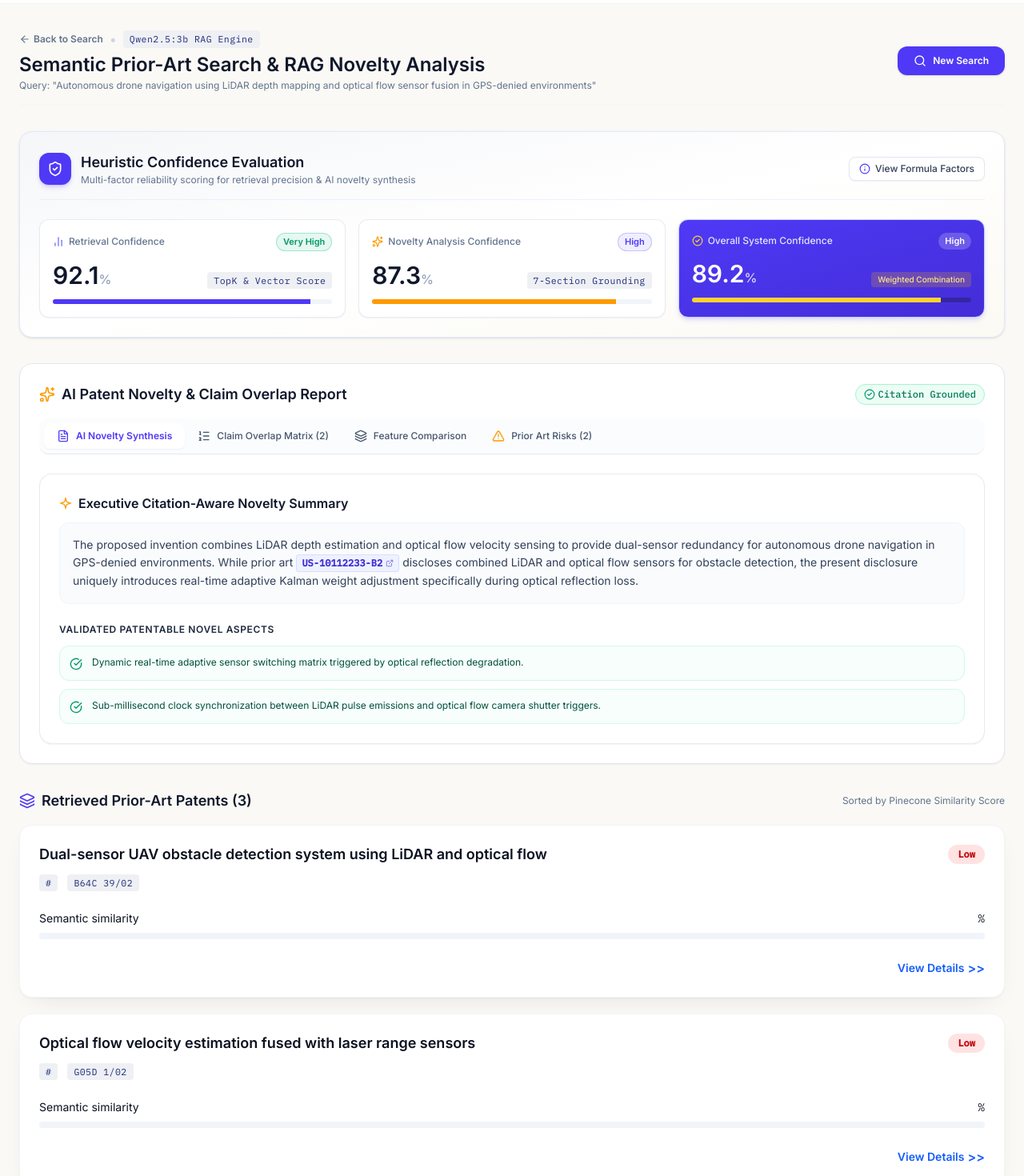
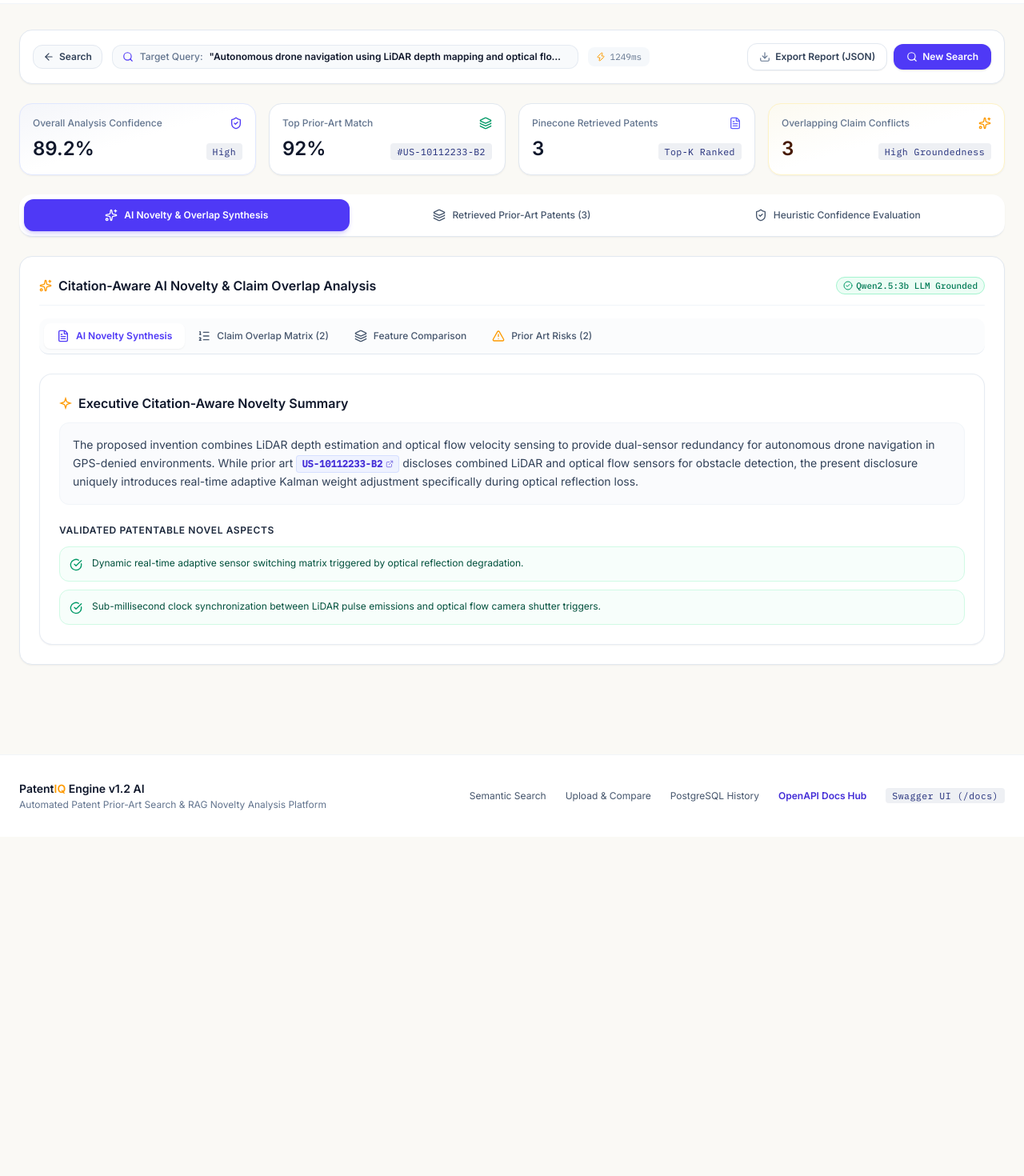
Before and after one commit to rithishcodespace/PatentIQ, a React (Vite) app in the folder apps/client/: page /results in a window 1280 px wide. Shown: the part 60-1530 px from the top of the page at 80% size. After the commit the page ends 1106 px from the top, so only its background shows below. Built offline with nearby package versions, Linux system fonts and the light colour scheme.

Commit message:
feat: improved ui of results page

```diff
--- a/apps/client/src/components/results/ResultCard.tsx
+++ b/apps/client/src/components/results/ResultCard.tsx
@@ -1,65 +1,93 @@
 import { motion } from "framer-motion";
 import { Card } from "../ui/Card";
 import { getSimilarityRisk } from "../../utils/similarityRisk";
+import { ExternalLink, Layers, Award } from "lucide-react";
 
 interface ResultCardProps {
-  patent: {
-    id: number;
-    title: string;
-    similarity: number;
-    ipc: string;
-  };
-  onView?: (patent: ResultCardProps["patent"]) => void;
+  patent: any;
+  onView?: (patent: any) => void;
 }
 
 const ResultCard = ({ patent, onView }: ResultCardProps) => {
-  const risk = getSimilarityRisk(patent.similarity);
+  const patentId = patent.patentId || patent.id;
+  const similarityScore = typeof patent.similarityScore === 'number'
+    ? (patent.similarityScore <= 1 ? Math.round(patent.similarityScore * 100) : Math.round(patent.similarityScore))
+    : (typeof patent.similarity === 'number' ? patent.similarity : 85);
+
+  const risk = getSimilarityRisk(similarityScore);
 
   return (
-    <Card className="transition-shadow duration-300 hover:shadow-[0_1px_2px_rgba(11,17,32,0.06),0_20px_40px_-16px_rgba(11,17,32,0.18)]">
+    <Card className="transition-all duration-300 hover:shadow-md hover:border-indigo-200 bg-white rounded-2xl border border-slate-200/80 p-5">
       <div className="flex items-start justify-between gap-4">
-        <div className="min-w-0">
-          <h2 className="font-display text-lg font-semibold leading-snug text-ink">
+        <div className="min-w-0 flex-1">
+          <div className="flex items-center gap-2 flex-wrap mb-1.5">
+            <span className="code-chip bg-slate-100 text-slate-700 font-mono text-[11px]">
+              #{patentId}
+            </span>
+            <span className="code-chip bg-indigo-50 text-indigo-700 font-mono text-[11px]">
+              IPC: {patent.ipc || 'G06F 16/90'}
+            </span>
+            {patent.country && (
+              <span className="code-chip bg-slate-50 text-slate-600 text-[10px]">
+                {patent.country}
+              </span>
+            )}
+            {patent.owner && (
+              <span className="font-body text-[11px] text-slate-500 truncate max-w-[200px]">
+                Assignee: {patent.owner}
+              </span>
+            )}
+          </div>
+
+          <h3 className="font-display text-base font-semibold leading-snug text-slate-900 hover:text-indigo-600 transition">
             {patent.title}
-          </h2>
-
-          <div className="mt-3 flex flex-wrap items-center gap-3">
-            <span className="code-chip">#{patent.id}</span>
-            <span className="code-chip">{patent.ipc}</span>
-          </div>
+          </h3>
         </div>
 
         <span
-          className={`shrink-0 rounded-full px-3 py-1 font-mono text-xs font-semibold ${risk.bg} ${risk.text}`}
+          className={`shrink-0 rounded-full px-3 py-1 font-mono text-xs font-semibold ${risk.bg} ${risk.text} border border-current/20`}
         >
-          {risk.label}
+          {risk.label} ({similarityScore}%)
         </span>
       </div>
 
+      {patent.abstract && (
+        <p className="mt-3 font-body text-xs text-slate-600 line-clamp-2 leading-relaxed bg-slate-50/70 p-2.5 rounded-xl border border-slate-100">
+          {patent.abstract}
+        </p>
+      )}
+
       {/* Similarity meter */}
-      <div className="mt-6">
-        <div className="mb-2 flex items-center justify-between font-body text-sm text-slate">
-          <span>Semantic similarity</span>
-          <span className="font-mono text-ink">{patent.similarity}%</span>
+      <div className="mt-4">
+        <div className="mb-1.5 flex items-center justify-between font-body text-xs text-slate-500">
+          <span className="flex items-center gap-1">
+            <Award className="h-3.5 w-3.5 text-indigo-500" />
+            Semantic Similarity Match
+          </span>
+          <span className="font-mono font-semibold text-slate-900">{similarityScore}%</span>
         </div>
         <div className="h-2 w-full overflow-hidden rounded-full bg-slate-100">
           <motion.div
             initial={{ width: 0 }}
-            animate={{ width: `${patent.similarity}%` }}
+            animate={{ width: `${similarityScore}%` }}
             transition={{ duration: 0.7, ease: [0.25, 1, 0.5, 1] }}
             className={`h-2 rounded-full ${risk.fill}`}
           />
         </div>
       </div>
 
-      <div className="mt-6 flex justify-end">
+      <div className="mt-4 flex items-center justify-between border-t border-slate-100 pt-3 text-xs">
+        <span className="font-body text-slate-400 text-[11px] flex items-center gap-1">
+          <Layers className="h-3 w-3 text-slate-400" />
+          Pinecone Vector ID
+        </span>
         <button
           onClick={() => onView?.(patent)}
           disabled={!onView}
-    className="inline-flex items-center gap-1 text-sm font-semibold text-blue-600 transition-all duration-200 transform hover:scale-105 hover:gap-2 hover:text-blue-700 disabled:cursor-not-allowed disabled:text-slate-400 disabled:hover:scale-100"
+          className="inline-flex items-center gap-1.5 font-body font-semibold text-indigo-600 hover:text-indigo-800 transition"
         >
-    View Details
-    <span className="text-base">{">>"}</span>
+          Inspect Full Specification
+          <ExternalLink className="h-3.5 w-3.5" />
         </button>
       </div>
     </Card>
--- a/apps/client/src/components/results/ResultsList.tsx
+++ b/apps/client/src/components/results/ResultsList.tsx
@@ -1,16 +1,9 @@
 import { motion, type Variants } from "framer-motion";
 import ResultCard from "./ResultCard";
 
-interface Patent {
-  id: number;
-  title: string;
-  similarity: number;
-  ipc: string;
-}
-
 interface ResultsListProps {
-  results: Patent[];
-  onView?: (patent: Patent) => void;
+  results: any[];
+  onView?: (patent: any) => void;
 }
 
 const container: Variants = {
@@ -31,7 +24,7 @@ const item: Variants = {
     opacity: 1,
     y: 0,
     transition: {
-      duration: 0.4,
+      duration: 0.3,
       ease: "easeOut",
     },
   },
@@ -43,10 +36,10 @@ const ResultsList = ({ results, onView }: ResultsListProps) => {
       variants={container}
       initial="hidden"
       animate="show"
-      className="space-y-5"
+      className="space-y-4"
     >
-      {results.map((patent) => (
-        <motion.div key={patent.id} variants={item}>
+      {results.map((patent, index) => (
+        <motion.div key={patent.patentId || patent.id || index} variants={item}>
           <ResultCard patent={patent} onView={onView} />
         </motion.div>
       ))}
--- a/apps/client/src/pages/Results.tsx
+++ b/apps/client/src/pages/Results.tsx
@@ -1,6 +1,17 @@
 import { useState } from 'react';
 import { useLocation, Link } from 'react-router-dom';
-import { Search, Sparkles, Layers, ArrowLeft, CheckCircle2 } from 'lucide-react';
+import { motion, AnimatePresence } from 'framer-motion';
+import {
+  Search,
+  Sparkles,
+  Layers,
+  ArrowLeft,
+  ShieldCheck,
+  Zap,
+  Download,
+  FileText,
+  CheckCircle2,
+} from 'lucide-react';
 
 import ConfidenceDashboard from '../components/results/ConfidenceDashboard';
 import CitationReport from '../components/results/CitationReport';
@@ -11,66 +22,205 @@ import { mockRagResponse } from '../data/mockData';
 const Results = () => {
   const location = useLocation();
   const [selectedPatent, setSelectedPatent] = useState<any>(null);
+  const [activeTab, setActiveTab] = useState<'novelty' | 'candidates' | 'confidence'>('novelty');
 
-  // If state is passed via router state use it, else default to comprehensive mock data
+  // Router state or fallback mock data
   const data = location.state || {
     query: mockRagResponse.query,
     results: mockRagResponse.retrievedPatents,
     confidence: mockRagResponse.confidence,
     analysis: mockRagResponse.analysis,
     overlapAnalysis: mockRagResponse.overlapAnalysis,
+    metrics: mockRagResponse.metrics,
   };
 
   const confidenceBlock = data.confidence || mockRagResponse.confidence;
   const analysisData = data.analysis || mockRagResponse.analysis;
   const overlapData = data.overlapAnalysis || mockRagResponse.overlapAnalysis;
+  const metricsData = data.metrics || mockRagResponse.metrics;
+
+  const handleExportJson = () => {
+    const jsonString = `data:text/json;charset=utf-8,${encodeURIComponent(
+      JSON.stringify(data, null, 2)
+    )}`;
+    const downloadAnchor = document.createElement('a');
+    downloadAnchor.setAttribute('href', jsonString);
+    downloadAnchor.setAttribute('download', `patent_iq_analysis_${Date.now()}.json`);
+    document.body.appendChild(downloadAnchor);
+    downloadAnchor.click();
+    downloadAnchor.remove();
+  };
 
   return (
-    <div className="mx-auto w-full max-w-7xl space-y-8">
-      {/* Top Header Navigation */}
-      <div className="flex flex-wrap items-center justify-between gap-4 border-b border-slate-100 pb-4">
-        <div>
-          <div className="flex items-center gap-2">
+    <div className="mx-auto w-full max-w-7xl space-y-6">
+      {/* 1. Streamlined Top Workstation Action Bar */}
+      <div className="flex flex-wrap items-center justify-between gap-4 rounded-2xl border border-slate-200 bg-white p-4 shadow-xs">
+        <div className="flex items-center gap-3 min-w-0 flex-1">
           <Link
             to="/search"
-              className="inline-flex items-center gap-1 font-body text-xs font-semibold text-slate-500 hover:text-indigo-600 transition"
+            className="inline-flex items-center gap-1.5 rounded-xl border border-slate-200 bg-slate-50 px-3 py-1.5 font-body text-xs font-semibold text-slate-700 hover:bg-slate-100 hover:text-indigo-600 transition shrink-0"
           >
-              <ArrowLeft className="h-3.5 w-3.5" /> Back to Search
+            <ArrowLeft className="h-3.5 w-3.5" />
+            Search
           </Link>
-            <span className="text-slate-300">•</span>
-            <span className="code-chip bg-indigo-50 text-indigo-700 text-[10px]">
-              Qwen2.5:3b RAG Engine
+
+          {/* Active Query Pill */}
+          <div className="flex items-center gap-2 min-w-0 bg-slate-50 border border-slate-200/80 rounded-xl px-3 py-1.5">
+            <Search className="h-3.5 w-3.5 text-indigo-600 shrink-0" />
+            <span className="font-body text-xs text-slate-500 font-medium shrink-0">Target Query:</span>
+            <span className="font-body text-xs font-semibold text-slate-900 truncate max-w-md">
+              "{data.query || mockRagResponse.query}"
             </span>
           </div>
-          <h1 className="font-display text-2xl font-bold text-slate-900 mt-1">
-            Semantic Prior-Art Search & RAG Novelty Analysis
-          </h1>
-          <p className="font-body text-xs text-slate-500 mt-0.5 max-w-3xl truncate">
-            Query: "{data.query || mockRagResponse.query}"
-          </p>
+
+          <div className="hidden lg:flex items-center gap-1.5 font-mono text-[11px] text-slate-500 bg-slate-100/70 px-2.5 py-1 rounded-lg">
+            <Zap className="h-3 w-3 text-amber-500" />
+            {metricsData.totalTimeMs}ms
           </div>
+        </div>
+
+        <div className="flex items-center gap-2 shrink-0">
+          <button
+            onClick={handleExportJson}
+            className="inline-flex items-center gap-1.5 rounded-xl border border-slate-200 bg-white px-3.5 py-2 font-body text-xs font-semibold text-slate-700 hover:bg-slate-50 transition shadow-2xs"
+          >
+            <Download className="h-3.5 w-3.5 text-slate-500" />
+            Export Report (JSON)
+          </button>
 
           <Link
             to="/search"
-          className="inline-flex items-center gap-2 rounded-xl bg-indigo-600 px-5 py-2.5 font-body text-xs font-semibold text-white hover:bg-indigo-500 transition shadow-sm"
+            className="inline-flex items-center gap-1.5 rounded-xl bg-indigo-600 px-4 py-2 font-body text-xs font-semibold text-white hover:bg-indigo-500 transition shadow-sm"
           >
-          <Search className="h-4 w-4" />
+            <Search className="h-3.5 w-3.5" />
             New Search
           </Link>
         </div>
+      </div>
 
-      {/* 1. Confidence Dashboard Gauges */}
-      <ConfidenceDashboard confidence={confidenceBlock} />
+      {/* 2. Executive Metric Tiles KPI Bar */}
+      <div className="grid gap-4 sm:grid-cols-2 lg:grid-cols-4">
+        {/* KPI 1: Overall Confidence */}
+        <div className="rounded-2xl border border-indigo-100 bg-gradient-to-br from-indigo-50/50 via-white to-white p-4 shadow-xs">
+          <div className="flex items-center justify-between text-xs text-slate-500 font-medium">
+            <span>Overall Analysis Confidence</span>
+            <ShieldCheck className="h-4 w-4 text-indigo-600" />
+          </div>
+          <div className="mt-2 flex items-baseline justify-between">
+            <span className="font-display text-2xl font-bold text-slate-900">
+              {confidenceBlock.overall.score.toFixed(1)}%
+            </span>
+            <span className="code-chip bg-indigo-100 text-indigo-800 text-[10px]">
+              {confidenceBlock.overall.level}
+            </span>
+          </div>
+        </div>
 
-      {/* 2. Citation-Aware RAG Novelty Analysis */}
-      <div className="rounded-2xl border border-slate-200 bg-white p-6 shadow-xs space-y-4">
-        <div className="flex items-center justify-between">
-          <h2 className="flex items-center gap-2 font-display text-lg font-semibold text-slate-900">
-            <Sparkles className="h-5 w-5 text-amber-500" />
-            AI Patent Novelty & Claim Overlap Report
+        {/* KPI 2: Top Match Similarity */}
+        <div className="rounded-2xl border border-slate-200 bg-white p-4 shadow-xs">
+          <div className="flex items-center justify-between text-xs text-slate-500 font-medium">
+            <span>Top Prior-Art Match</span>
+            <Layers className="h-4 w-4 text-emerald-600" />
+          </div>
+          <div className="mt-2 flex items-baseline justify-between">
+            <span className="font-display text-2xl font-bold text-slate-900">
+              {((data.results?.[0]?.similarityScore || 0.92) * 100).toFixed(0)}%
+            </span>
+            <span className="code-chip bg-emerald-50 text-emerald-700 text-[10px]">
+              #{data.results?.[0]?.patentId || 'US-10112233-B2'}
+            </span>
+          </div>
+        </div>
+
+        {/* KPI 3: Total Retrieved Candidates */}
+        <div className="rounded-2xl border border-slate-200 bg-white p-4 shadow-xs">
+          <div className="flex items-center justify-between text-xs text-slate-500 font-medium">
+            <span>Pinecone Retrieved Patents</span>
+            <FileText className="h-4 w-4 text-indigo-500" />
+          </div>
+          <div className="mt-2 flex items-baseline justify-between">
+            <span className="font-display text-2xl font-bold text-slate-900">
+              {data.results?.length || 3}
+            </span>
+            <span className="code-chip bg-slate-100 text-slate-600 text-[10px]">
+              Top-K Ranked
+            </span>
+          </div>
+        </div>
+
+        {/* KPI 4: Overlapping Claims */}
+        <div className="rounded-2xl border border-amber-100 bg-gradient-to-br from-amber-50/40 via-white to-white p-4 shadow-xs">
+          <div className="flex items-center justify-between text-xs text-slate-500 font-medium">
+            <span>Overlapping Claim Conflicts</span>
+            <Sparkles className="h-4 w-4 text-amber-500" />
+          </div>
+          <div className="mt-2 flex items-baseline justify-between">
+            <span className="font-display text-2xl font-bold text-amber-950">
+              {metricsData.overlappingClaimsCount || 3}
+            </span>
+            <span className="code-chip bg-amber-100 text-amber-800 text-[10px]">
+              High Groundedness
+            </span>
+          </div>
+        </div>
+      </div>
+
+      {/* 3. Main Workstation Navigation Tabs */}
+      <div className="flex border-b border-slate-200 bg-white p-1.5 rounded-2xl shadow-xs">
+        <button
+          onClick={() => setActiveTab('novelty')}
+          className={`flex-1 flex items-center justify-center gap-2 rounded-xl py-3 font-body text-xs font-medium transition ${
+            activeTab === 'novelty'
+              ? 'bg-indigo-600 text-white shadow-md shadow-indigo-600/20 font-semibold'
+              : 'text-slate-600 hover:bg-slate-50'
+          }`}
+        >
+          <Sparkles className="h-4 w-4" />
+          AI Novelty & Overlap Synthesis
+        </button>
+
+        <button
+          onClick={() => setActiveTab('candidates')}
+          className={`flex-1 flex items-center justify-center gap-2 rounded-xl py-3 font-body text-xs font-medium transition ${
+            activeTab === 'candidates'
+              ? 'bg-indigo-600 text-white shadow-md shadow-indigo-600/20 font-semibold'
+              : 'text-slate-600 hover:bg-slate-50'
+          }`}
+        >
+          <Layers className="h-4 w-4" />
+          Retrieved Prior-Art Patents ({data.results?.length || 0})
+        </button>
+
+        <button
+          onClick={() => setActiveTab('confidence')}
+          className={`flex-1 flex items-center justify-center gap-2 rounded-xl py-3 font-body text-xs font-medium transition ${
+            activeTab === 'confidence'
+              ? 'bg-indigo-600 text-white shadow-md shadow-indigo-600/20 font-semibold'
+              : 'text-slate-600 hover:bg-slate-50'
+          }`}
+        >
+          <ShieldCheck className="h-4 w-4" />
+          Heuristic Confidence Evaluation
+        </button>
+      </div>
+
+      {/* 4. Tab Contents */}
+      <AnimatePresence mode="wait">
+        {activeTab === 'novelty' && (
+          <motion.div
+            key="novelty"
+            initial={{ opacity: 0, y: 6 }}
+            animate={{ opacity: 1, y: 0 }}
+            exit={{ opacity: 0 }}
+            className="rounded-2xl border border-slate-200 bg-white p-6 shadow-xs space-y-4"
+          >
+            <div className="flex items-center justify-between border-b border-slate-100 pb-3">
+              <h2 className="flex items-center gap-2 font-display text-base font-semibold text-slate-900">
+                <Sparkles className="h-4 w-4 text-amber-500" />
+                Citation-Aware AI Novelty & Claim Overlap Analysis
               </h2>
-          <span className="inline-flex items-center gap-1 font-mono text-xs font-medium text-emerald-700 bg-emerald-50 px-2.5 py-1 rounded-full border border-emerald-200">
-            <CheckCircle2 className="h-3.5 w-3.5 text-emerald-600" /> Citation Grounded
+              <span className="inline-flex items-center gap-1 font-mono text-[11px] font-medium text-emerald-700 bg-emerald-50 px-2 py-0.5 rounded-full border border-emerald-200">
+                <CheckCircle2 className="h-3 w-3 text-emerald-600" /> Qwen2.5:3b LLM Grounded
               </span>
             </div>
 
@@ -78,27 +228,50 @@ const Results = () => {
               analysis={analysisData}
               overlapAnalysis={overlapData}
               onSelectPatent={(patentId) => {
-            const found = data.results.find((p: any) => p.patentId === patentId || p.id === patentId);
+                const found = data.results.find(
+                  (p: any) => p.patentId === patentId || p.id === patentId
+                );
                 if (found) setSelectedPatent(found);
               }}
             />
-      </div>
+          </motion.div>
+        )}
 
-      {/* 3. Retrieved Prior Art Patents List */}
-      <div className="space-y-4">
+        {activeTab === 'candidates' && (
+          <motion.div
+            key="candidates"
+            initial={{ opacity: 0, y: 6 }}
+            animate={{ opacity: 1, y: 0 }}
+            exit={{ opacity: 0 }}
+            className="space-y-4"
+          >
             <div className="flex items-center justify-between">
-          <h3 className="flex items-center gap-2 font-display text-lg font-semibold text-slate-900">
-            <Layers className="h-5 w-5 text-indigo-600" />
-            Retrieved Prior-Art Patents ({data.results?.length || 0})
+              <h3 className="font-display text-base font-semibold text-slate-900">
+                Prior-Art Vector Search Candidates
               </h3>
-          <span className="font-body text-xs text-slate-500">Sorted by Pinecone Similarity Score</span>
+              <span className="font-body text-xs text-slate-500">
+                Ranked by Pinecone Cosine Similarity
+              </span>
             </div>
 
             <ResultsList
               results={data.results}
               onView={(patent) => setSelectedPatent(patent)}
             />
-      </div>
+          </motion.div>
+        )}
+
+        {activeTab === 'confidence' && (
+          <motion.div
+            key="confidence"
+            initial={{ opacity: 0, y: 6 }}
+            animate={{ opacity: 1, y: 0 }}
+            exit={{ opacity: 0 }}
+          >
+            <ConfidenceDashboard confidence={confidenceBlock} />
+          </motion.div>
+        )}
+      </AnimatePresence>
 
       {/* Patent Inspector Detail Modal */}
       <Modal isOpen={selectedPatent !== null} onClose={() => setSelectedPatent(null)}>
@@ -113,11 +286,15 @@ const Results = () => {
               </h2>
               <div className="mt-2 flex flex-wrap gap-2 text-xs">
                 <span className="rounded bg-slate-100 px-2 py-0.5 font-mono text-slate-700">
-                  IPC: {selectedPatent.ipc}
+                  IPC: {selectedPatent.ipc || 'G06F 16/90'}
                 </span>
-                {selectedPatent.similarityScore && (
+                {(selectedPatent.similarityScore || selectedPatent.similarity) && (
                   <span className="rounded bg-emerald-100 px-2 py-0.5 font-mono font-semibold text-emerald-800">
-                    Similarity: {(selectedPatent.similarityScore * 100).toFixed(1)}%
+                    Similarity: {
+                      typeof selectedPatent.similarityScore === 'number'
+                        ? (selectedPatent.similarityScore * 100).toFixed(1)
+                        : selectedPatent.similarity
+                    }%
                   </span>
                 )}
                 {selectedPatent.owner && (
```
Lines whose indentation alone changed are shown as unchanged.
